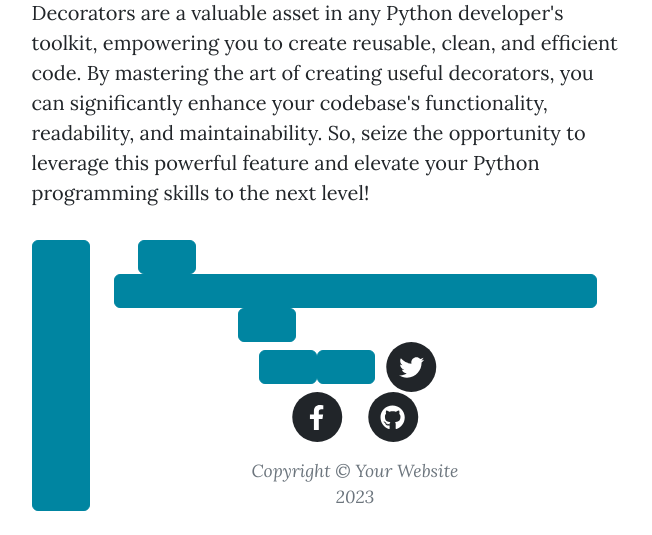
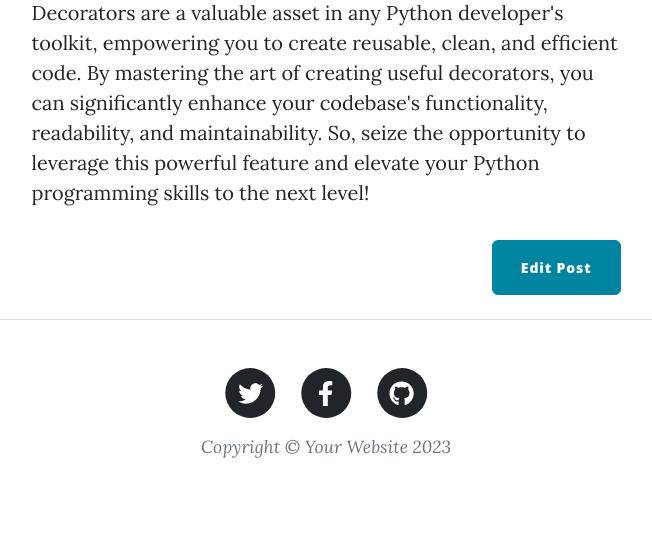
Before and after one commit to azetxxx/blog_plus_db, a Flask app: page /post/6 in a window 1280 px wide. Shown: the part 2686-3221 px from the top of the page, without its empty margins (314-966 px from the left). After the commit the page ends 3144 px from the top, so only its background shows below. Run offline with Flask 3, Linux system fonts and the light colour scheme; some libraries are stand-ins or nearby versions.

Commit message:
Auto-populate for editing blog

```diff
--- a/main.py
+++ b/main.py
@@ -53,11 +53,11 @@
     return render_template("index.html", all_posts=posts)
 
 
-@app.route('/post/<post_id>')
+@app.route('/post/<int:post_id>')
 def show_post(post_id):
     # Retrieve a BlogPost from the database based on the post_id
     requested_post = db.get_or_404(BlogPost, post_id)
-    return render_template("post.html", post=requested_post)
+    return render_template("post.html", post=requested_post, post_id=post_id)
 
 
 app.config['CKEDITOR_PKG_TYPE'] = "basic"
@@ -91,16 +91,22 @@
         db.session.add(new_post)
         db.session.commit()
         return redirect(url_for('get_all_posts'))
-    return render_template("make-post.html", form=form)
+    return render_template("make-post.html", form=form, link_source="Create New Post")
 
 
 # TODO: edit_post() to change an existing blog post
-# @app.route('edit-post/<post_id>', methods=['GET'])
-# def edit_post(post_id):
-#     pass
-
-
-#     return render_template("make-post.html", form=form)
+@app.route('/edit-post/<int:post_id>', methods=['GET', 'POST'])
+def edit_post(post_id):
+    post = db.get_or_404(BlogPost, post_id)
+    edit_post = PostForm(
+        title=post.title,
+        subtitle=post.subtitle,
+        date=date.today().strftime("%d %B %Y"),
+        img_url=post.img_url,
+        body=post.body,
+        author=post.author,
+    )
+    return render_template("make-post.html", form=edit_post, link_source="Edit Post")
 
 
 
--- a/templates/index.html
+++ b/templates/index.html
@@ -43,7 +43,7 @@
       <!-- Adding new posts -->
         <a
           class="btn btn-primary float-right"
-          href="{{ url_for('add_new_post')}}"
+          href="{{ url_for('add_new_post', link_source="Create New Post")}}"
           >Create New Post</a
         >
       </div>
--- a/templates/make-post.html
+++ b/templates/make-post.html
@@ -12,7 +12,7 @@
       <div class="col-md-10 col-lg-8 col-xl-7">
         <div class="page-heading">
         <!-- TODO: Show a different h1 if editing existing post -->
-          <h1>New Post</h1>
+          <h1> {{link_source}}</h1>
           <span class="subheading"
             >You're going to make a great blog post!</span
           >
--- a/templates/post.html
+++ b/templates/post.html
@@ -1,7 +1,7 @@
 {% include "header.html" %}
 
 <!-- Page Header-->
-<header class="masthead" style="background-image: url('{{post.img_url}}'">
+<header class="masthead" style="background-image: url('{{post.img_url}}')">
   <div class="container position-relative px-4 px-lg-5">
     <div class="row gx-4 gx-lg-5 justify-content-center">
       <div class="col-md-10 col-lg-8 col-xl-7">
@@ -30,9 +30,8 @@
         <!-- TODO: Editing posts-->
           <a
             class="btn btn-primary float-right"
-            href="{{ url_for('add_new_post')}}
-            >Edit Post</a
-          >
+            href="{{ url_for('edit_post', post_id=post_id, link_source="Edit Post") }}"
+            >Edit Post</a>
         </div>
       </div>
     </div>
```
Also changed, not shown: instance/posts.db.
